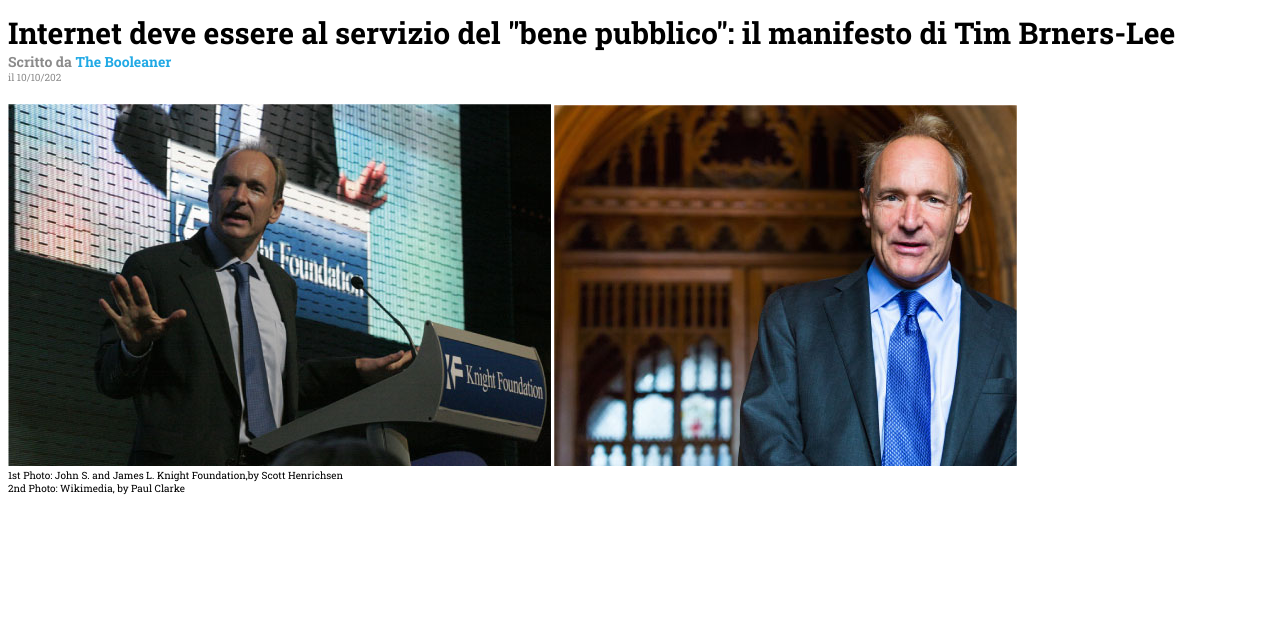
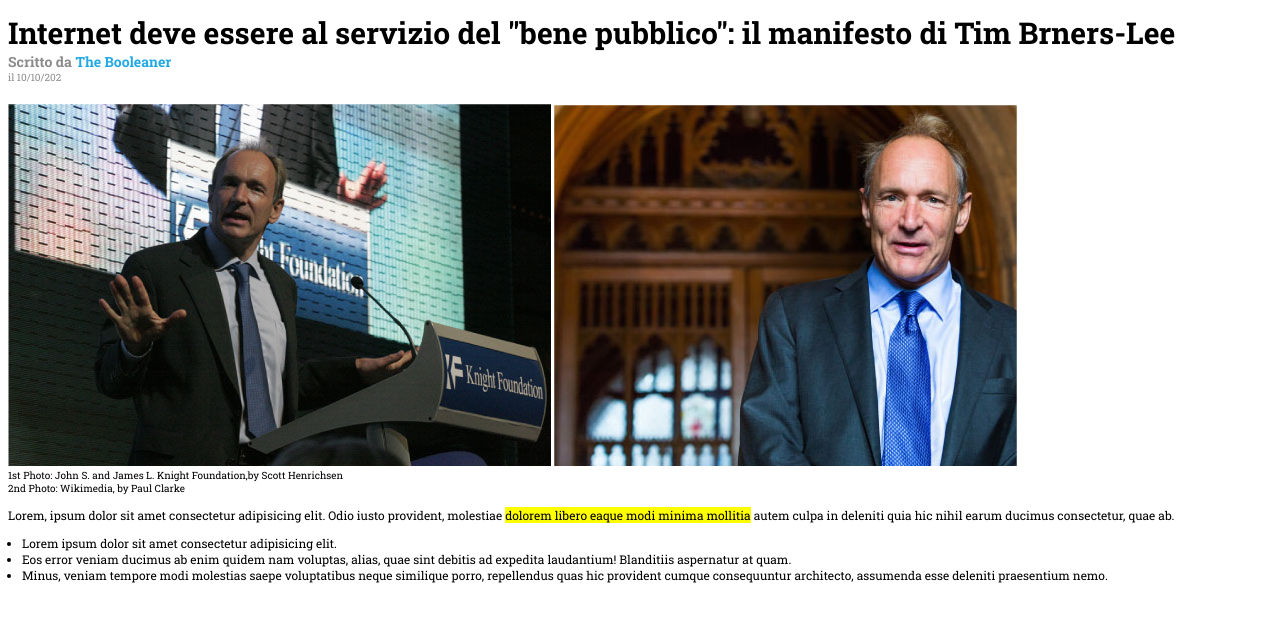
Before and after one commit to irenebrignoli/html-css-booleaner, a plain HTML site: page index.html in a window 1280 px wide. Shown: the part 120-742 px from the top of the page. Drawn offline with Linux system fonts and the light colour scheme.

Commit message:
seconda parte - lista

```diff
--- a/css/style.css
+++ b/css/style.css
@@ -49,3 +49,8 @@ header img{
 .didascalia{
   font-size: 10px;
 }
+
+.articolo ul{
+  margin-left: 14px;
+  padding: 0;
+}
--- a/index.html
+++ b/index.html
@@ -28,7 +28,13 @@
       <div class="didascalia">1st Photo: John S. and James L. Knight Foundation,by Scott Henrichsen <br/>
       2nd Photo: Wikimedia, by Paul Clarke</div>
 
+      <p>Lorem, ipsum dolor sit amet consectetur adipisicing elit. Odio iusto provident, molestiae <mark>dolorem libero eaque modi minima mollitia</mark> autem culpa in deleniti quia hic nihil earum ducimus consectetur, quae ab.</p>
 
+      <ul>
+        <li>Lorem ipsum dolor sit amet consectetur adipisicing elit.</li>
+        <li>Eos error veniam ducimus ab enim quidem nam voluptas, alias, quae sint debitis ad expedita laudantium! Blanditiis aspernatur at quam.</li>
+        <li>Minus, veniam tempore modi molestias saepe voluptatibus neque similique porro, repellendus quas hic provident cumque consequuntur architecto, assumenda esse deleniti praesentium nemo.</li>
+      </ul>
 
     </section>
 
```
